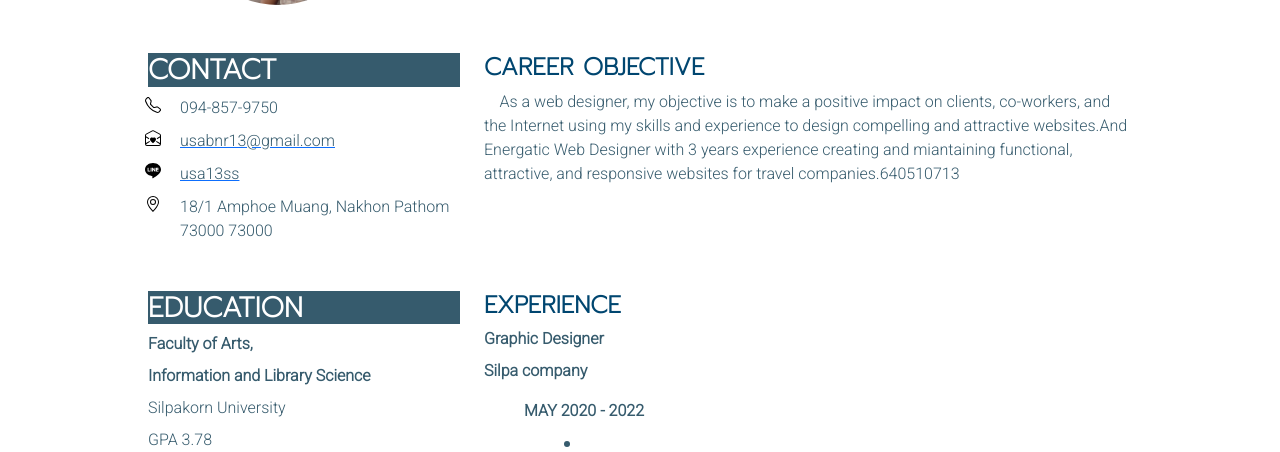
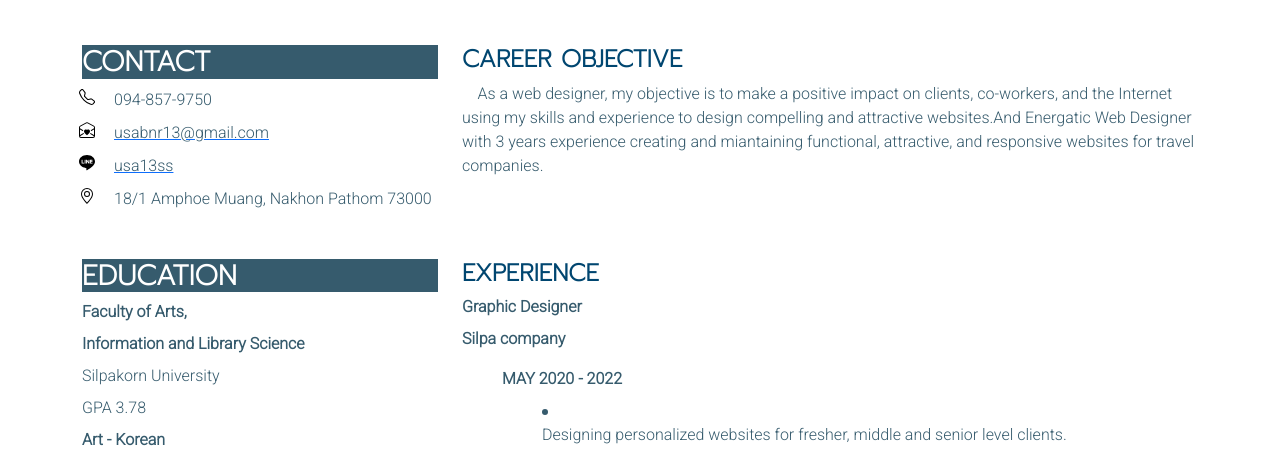
Before and after one commit to Ausa13/resume, a plain HTML site: page index.html in a window 1280 px wide. Shown: the part 301-753 px from the top of the page. Drawn offline with nearby package versions, Linux system fonts and the light colour scheme.

Commit message:
version3
ลบโต้ดที่เกิน

```diff
--- a/index.html
+++ b/index.html
@@ -22,7 +22,6 @@
       </nav>
       <div class="mx-auto p-2" style="width: 1000px;"><br>
       </div>
-      <div class="mx-auto p-2" style="width: 1000px;">
         <div class="row"><br>
         </div>
         <b><br>
@@ -69,7 +68,7 @@
               </div>
               <div class="row">
                 <li class="list-item" style="list-style-image: url(&quot;images/geo-alt.svg&quot;);"><dd>18/1
-                    Amphoe Muang, Nakhon Pathom 73000 73000</dd>
+                    Amphoe Muang, Nakhon Pathom 73000 </dd>
                 </li>
               </div>
             </ul>
@@ -81,7 +80,7 @@
               using my skills and experience to design compelling and attractive
               websites.And Energatic Web Designer with 3 years experience
               creating and miantaining functional, attractive, and responsive
-              websites for travel companies.640510713</dd>
+              websites for travel companies.</dd>
           </div>
         </div>
         <b><br>
```
Also changed, not shown: 1 other file.
